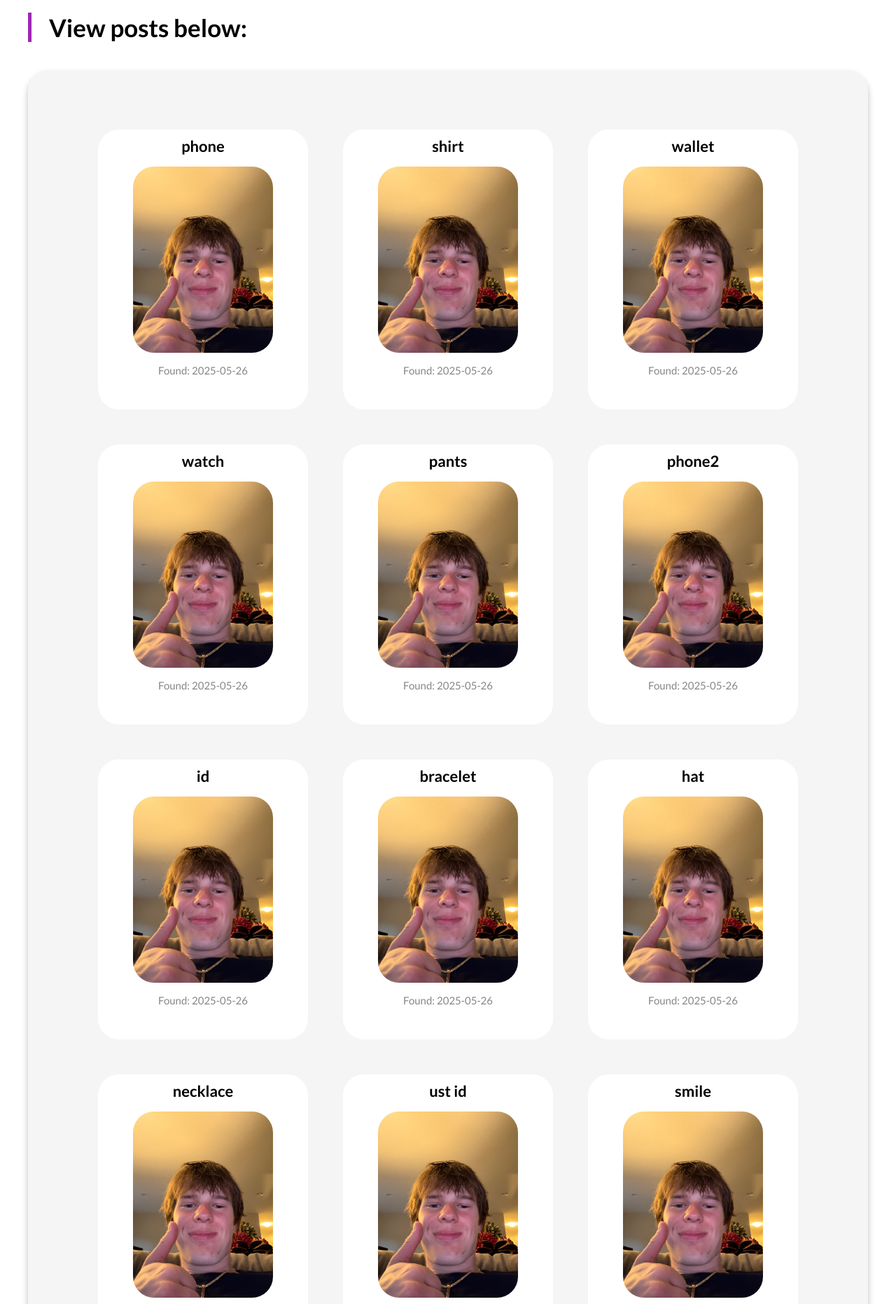
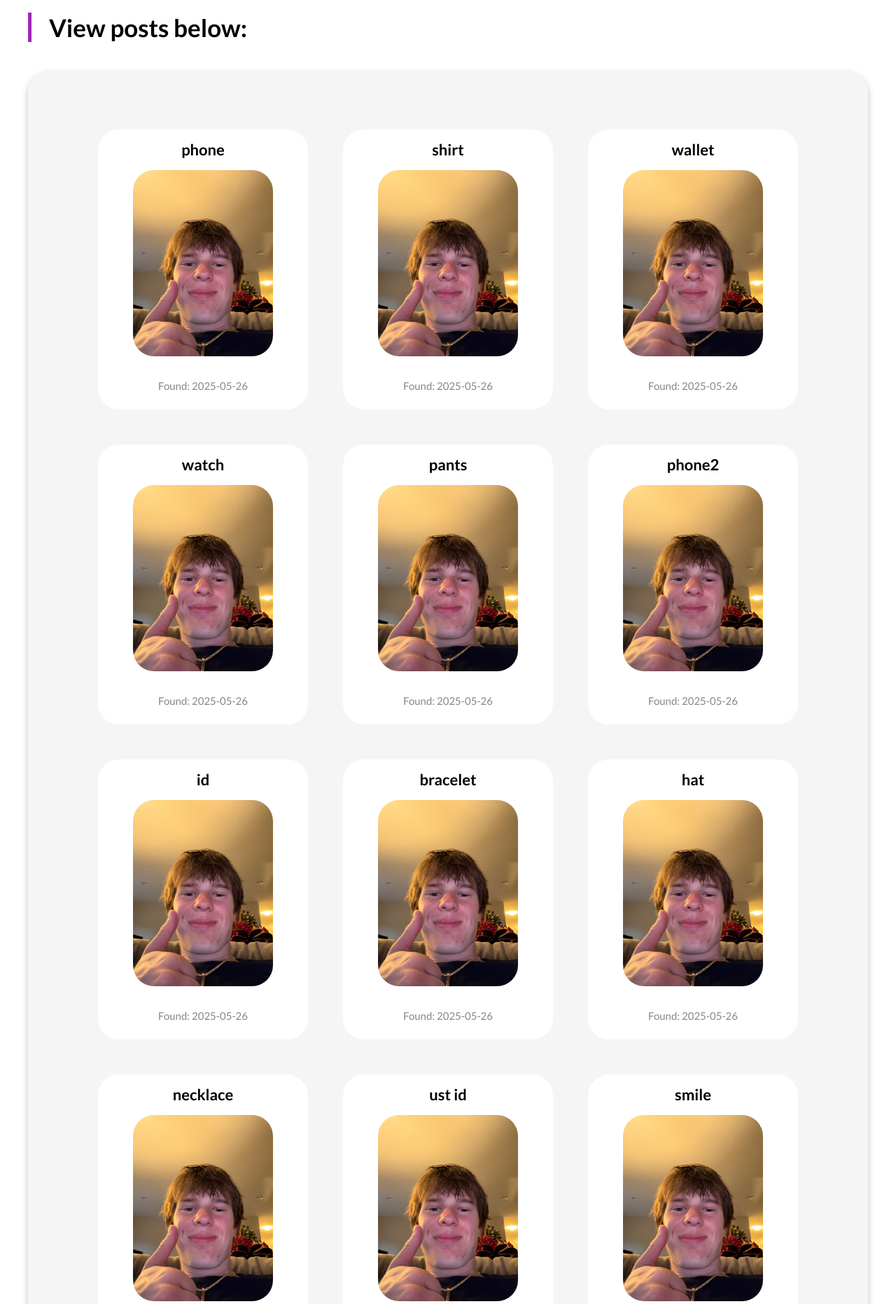
Before and after one commit to defcarlito/Lost-and-Found, a Flask app: page /posts in a window 1280 px wide. Shown: the part 187-2050 px from the top of the page at 70% size. Run offline with Flask 3, Linux system fonts and the light colour scheme; the visitor is signed in with stand-in values (Sample User, id 1); data comes from the database, SQL or seed files in the repository; both versions use the stored data as it was after the commit.

Commit message:
began styling posts

```diff
--- a/app.py
+++ b/app.py
@@ -54,6 +54,7 @@ def posts():
     # send user to login screen if they aren't signed in
     if not session.get("user"):
         return redirect('/login')
+
     return render_template('posts.html')
 
 @app.route('/create-post', methods=['GET', 'POST'])
--- a/static/css/home-guest.css
+++ b/static/css/home-guest.css
@@ -1,5 +1,5 @@
 .all {
-    margin: 40px;
+    margin: 25px;
 }
 
 .top-container {
@@ -100,7 +100,7 @@
     display: none !important;
 }
 
-/* for mobile */
+/* for obile */
 @media (max-width: 700px) {
     .welcome, .questions {
         font-size: 18px;
--- a/static/css/posts.css
+++ b/static/css/posts.css
@@ -16,7 +16,7 @@ h1 {
     color: black;
     row-gap: 1rem;
 
-    padding: 5px;
+    padding: 15px;
     width: 300px;
     height: 400px;
     border-radius: 30px;
@@ -24,11 +24,28 @@ h1 {
     transition: all 300ms cubic-bezier(.23, 1, 0.32, 1);
 }
 
-/* post title */
+/* post's title */
 .post h3 {
-    padding-top: 5px;
     justify-content: center;
+    text-align: center;
 }
+
+/* post's image */
+.post .post-img {
+    width: 200px;
+    border-radius: 30px;
+}
+
+/* spacer between post's image and date found*/
+.post .spacer {
+    flex-grow: 1;
+}
+
+/* post's date found */
+.post .post-found {
+    padding-bottom: 10px;
+}
+
 
 .post:hover {
     box-shadow: rgba(0, 0, 0, 0.25) 0 4px 10px;
@@ -60,8 +77,3 @@ h1 {
     font-size: 15px;
     color: rgb(134, 134, 134)
 }
-
-.post-img {
-    width: 200px;
-    border-radius: 30px;
-}
--- a/static/script.js
+++ b/static/script.js
@@ -1,6 +1,4 @@
-
 const postContainer = document.getElementById("post-container");
-
 
 fetch("/api/posts")
     .then(response => response.json())
@@ -16,6 +14,7 @@ fetch("/api/posts")
                 <div class="post">
                     <h3 class="post-title">${post.title}</h3>
                     <img src="/static/uploads/${post.post_id}.jpg" alt="(picture)" class="post-img">
+                    <div class="spacer"></div>
                     <p class="post-found">Found: ${post.date_found}</p>
                 </div>
             </a>
```
Also changed, not shown: posts-db.db, static/uploads/15.jpg (added).
